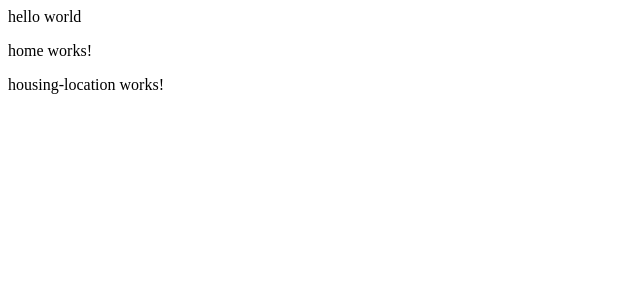
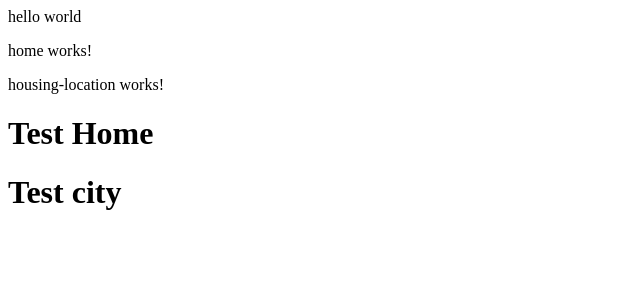
Before and after one commit to BhargavaRam123/Frontend-Using-Angular, an Angular app in the folder day3/: page / in a window 1280 px wide. Shown: the top 300 px of the page, without its empty margins (0-640 px from the left). Built offline with nearby package versions, Linux system fonts and the light colour scheme.

Commit message:
adding dynamic values to templates

```diff
--- a/day3/src/app/home/home.component.html
+++ b/day3/src/app/home/home.component.html
@@ -1,4 +1,4 @@
 <p>home works!</p>
 <app-housing-location
-  [housingLocation]="housinglocationvalue"
+  [housingLocation]="housingLocation"
 ></app-housing-location>
--- a/day3/src/app/housing-location/housing-location.component.html
+++ b/day3/src/app/housing-location/housing-location.component.html
@@ -1 +1,3 @@
 <p>housing-location works!</p>
+<h1>{{ housingLocation.name }}</h1>
+<h1>{{ housingLocation.city }}</h1>
```
